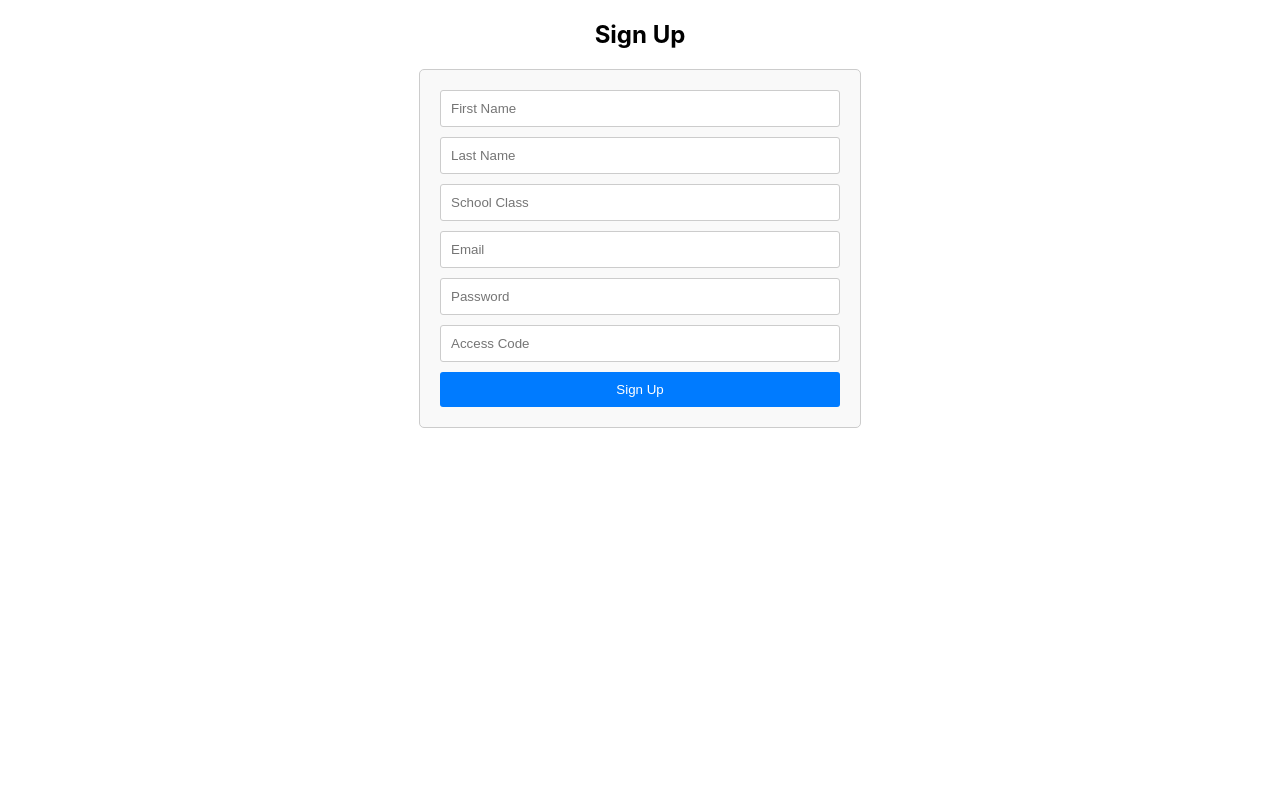
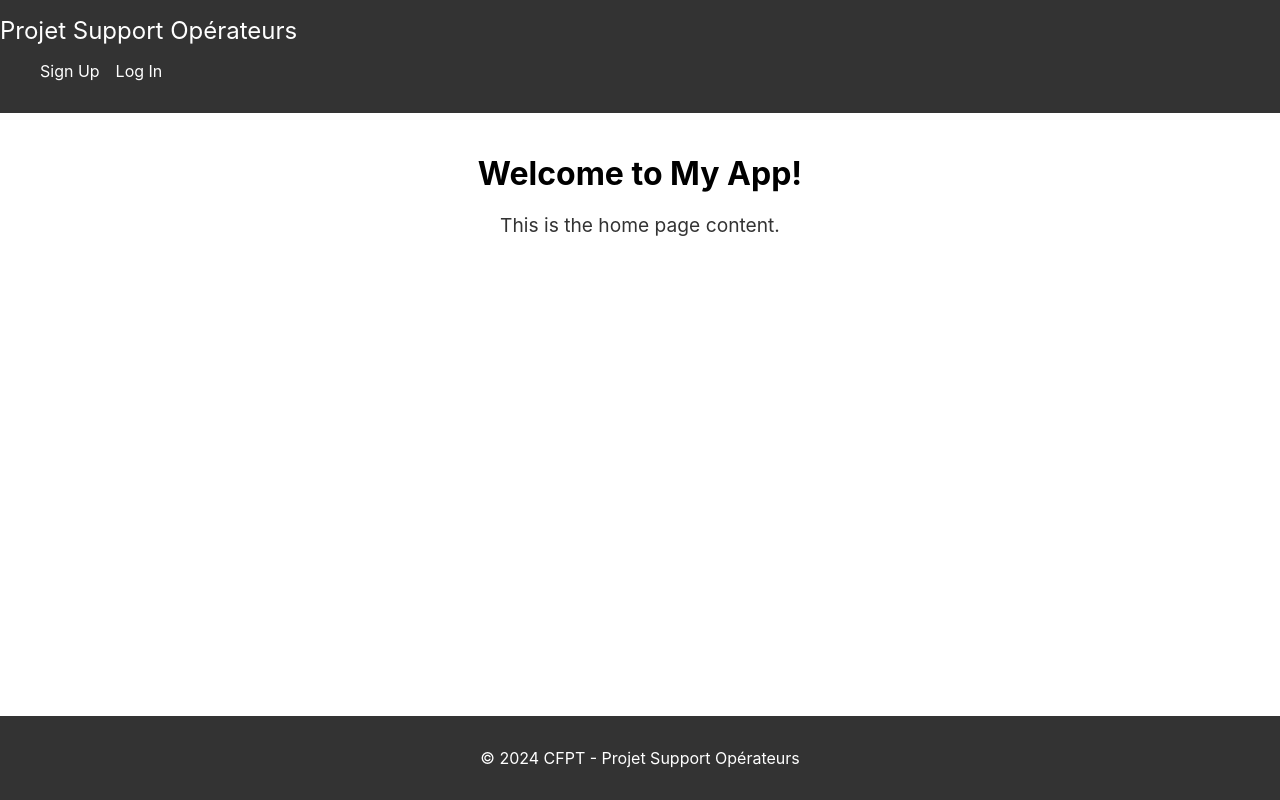
Before and after one commit to cfpt-kup/frontend-projet-operateurs, a React (Create React App) app: page / in a window 1280 px wide. Built offline with nearby package versions, Linux system fonts and the light colour scheme.

Commit message:
Implement home page, header, footer with CSS  and routing.

```diff
--- a/src/App.css
+++ b/src/App.css
@@ -1,38 +1,15 @@
-.App {
-  text-align: center;
+/* Global Styles (in your index.css or App.css) */
+html,
+body,
+#root {
+  height: 100%;
+  margin: 0;
 }
 
-.App-logo {
-  height: 40vmin;
-  pointer-events: none;
+body>div {
+  display: flex;
+  flex-direction: column;
+  height: 100%;
 }
 
-@media (prefers-reduced-motion: no-preference) {
-  .App-logo {
-    animation: App-logo-spin infinite 20s linear;
-  }
-}
-
-.App-header {
-  background-color: #282c34;
-  min-height: 100vh;
-  display: flex;
-  flex-direction: column;
-  align-items: center;
-  justify-content: center;
-  font-size: calc(10px + 2vmin);
-  color: white;
-}
-
-.App-link {
-  color: #61dafb;
-}
-
-@keyframes App-logo-spin {
-  from {
-    transform: rotate(0deg);
-  }
-  to {
-    transform: rotate(360deg);
-  }
-}
+/* Adjustments to Header.css and Footer.css remain the same */
--- a/src/App.js
+++ b/src/App.js
@@ -1,14 +1,22 @@
 // src/App.js
 import React from 'react';
-import SignupPage from './views/SignupPage';
+import { BrowserRouter as Router, Routes, Route } from 'react-router-dom';
+import AppLayout from './components/AppLayout'; // Adjust the import path if necessary
+import SignupPage from './views/SignupPage'; // Import the SignupPage component
+import HomePage from './views/HomePage'; // Import the HomePage component
 import './App.css'; // Ensure you have some basic styles, especially for the form
-
 
 function App() {
   return (
-    <div className="App">
-      <SignupPage />
-    </div>
+    <Router>
+      <AppLayout> {/* Make sure AppLayout wraps the Routes */}
+        <Routes>
+          <Route path="/" element={<HomePage />} />
+          <Route path="/signup" element={<SignupPage />} />
+          {/* Add more routes for other pages */}
+        </Routes>
+      </AppLayout>
+    </Router>
   );
 }
 
--- /dev/null
+++ b/src/components/AppLayout.js
@@ -0,0 +1,28 @@
+// AppLayout.js
+import React from 'react';
+import Header from './Header'; // Import your Header component
+import Footer from './Footer'; // Import your Footer component
+
+const AppLayout = ({ children }) => {
+    // Styles for the outer container
+    const layoutStyle = {
+        display: 'flex',
+        flexDirection: 'column',
+        minHeight: '100vh', // Use viewport height to ensure footer can stick to the bottom
+    };
+
+    // Styles for the main content area to make it flexible
+    const mainStyle = {
+        flex: 1,
+    };
+
+    return (
+        <div style={layoutStyle}>
+            <Header />
+            <main style={mainStyle}>{children}</main>
+            <Footer />
+        </div>
+    );
+};
+
+export default AppLayout;
--- /dev/null
+++ b/src/components/Footer.css
@@ -0,0 +1,7 @@
+/* Footer.css */
+.footer {
+    background-color: #333;
+    color: #fff;
+    padding: 1rem 0;
+    text-align: center;
+}
--- /dev/null
+++ b/src/components/Footer.js
@@ -0,0 +1,15 @@
+// Footer.js
+import React from 'react';
+import './Footer.css'; // Import HomePage styling
+
+const Footer = () => {
+    return (
+        <footer className="footer">
+            <div className="container">
+                <p>&copy; 2024 CFPT - Projet Support Opérateurs </p>
+            </div>
+        </footer>
+    );
+};
+
+export default Footer;
--- /dev/null
+++ b/src/components/Header.css
@@ -0,0 +1,32 @@
+/* Header.css */
+.header {
+    background-color: #333;
+    color: #fff;
+}
+
+.navbar {
+    display: flex;
+    justify-content: space-between;
+    align-items: center;
+    padding: 1rem 0;
+}
+
+.navbar-brand {
+    font-size: 1.5rem;
+    text-decoration: none;
+    color: #fff;
+}
+
+.navbar-nav {
+    list-style: none;
+    display: flex;
+}
+
+.nav-item {
+    margin-right: 1rem;
+}
+
+.nav-link {
+    text-decoration: none;
+    color: #fff;
+}
--- /dev/null
+++ b/src/components/Header.js
@@ -0,0 +1,27 @@
+// Header.js
+import React from 'react';
+import { Link } from 'react-router-dom';
+import './Header.css'; // Import HomePage styling
+
+const Header = () => {
+    return (
+        <header className="header">
+            <nav className="navbar">
+                <div className="container">
+                    <Link to="/" className="navbar-brand">Projet Support Opérateurs</Link>
+                    <ul className="navbar-nav">
+                        <li className="nav-item">
+                            <Link to="/signup" className="nav-link">Sign Up</Link>
+                        </li>
+                        <li className="nav-item">
+                            <Link to="/login" className="nav-link">Log In</Link>
+                        </li>
+                        {/* Add more navigation links as needed */}
+                    </ul>
+                </div>
+            </nav>
+        </header>
+    );
+};
+
+export default Header;
--- /dev/null
+++ b/src/views/HomePage.css
@@ -0,0 +1,15 @@
+/* HomePage.css */
+.home-page {
+    padding: 20px;
+    text-align: center;
+}
+
+.home-page h1 {
+    font-size: 2rem;
+    margin-bottom: 20px;
+}
+
+.home-page p {
+    font-size: 1.2rem;
+    color: #333;
+}
--- /dev/null
+++ b/src/views/HomePage.js
@@ -0,0 +1,14 @@
+// HomePage.js
+import React from 'react';
+import './HomePage.css'; // Import HomePage styling
+
+const HomePage = () => {
+    return (
+        <div className="home-page">
+            <h1>Welcome to My App!</h1>
+            <p>This is the home page content.</p>
+        </div>
+    );
+};
+
+export default HomePage;
```
Also changed, not shown: src/components/Message.js (deleted, +0 -12 lines).
